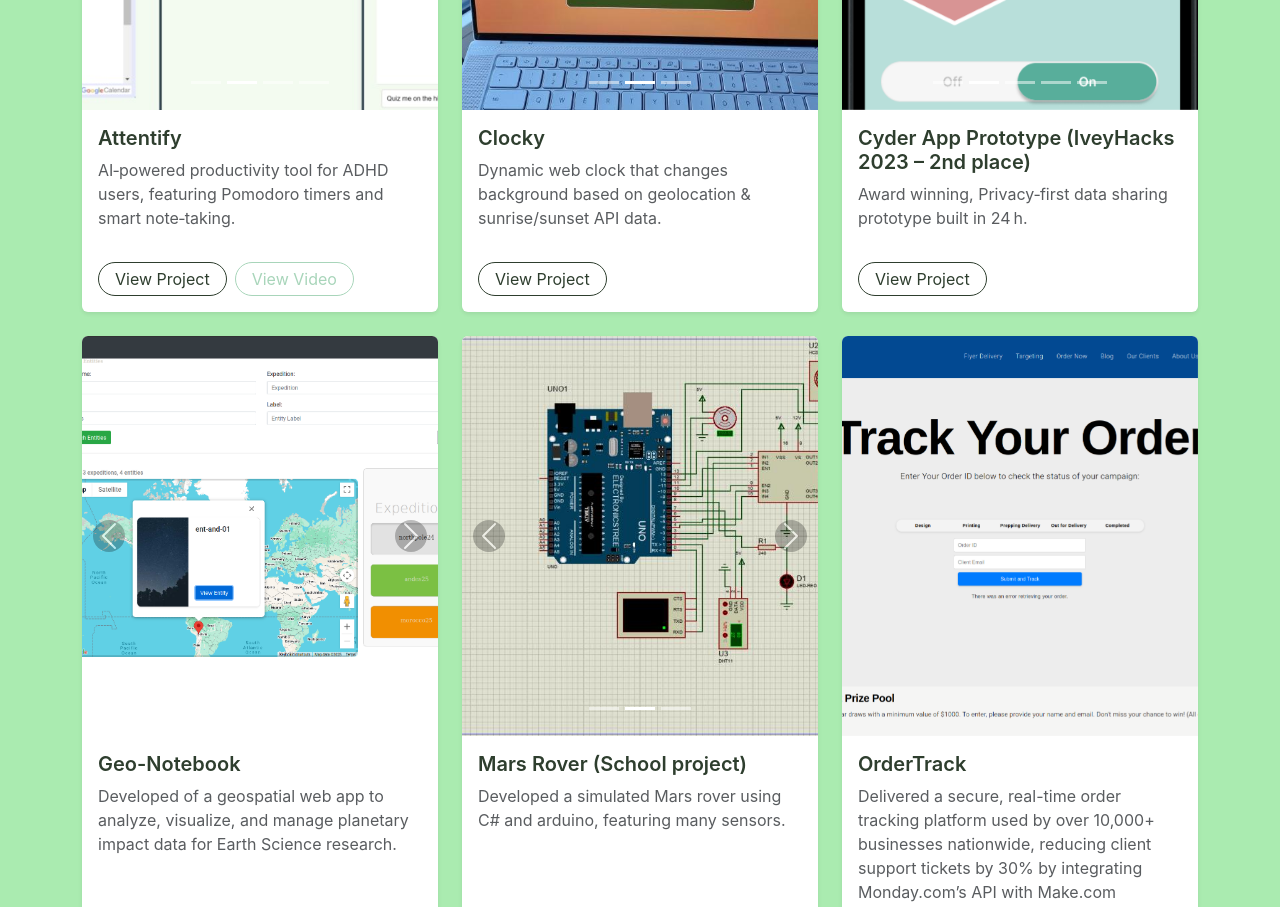
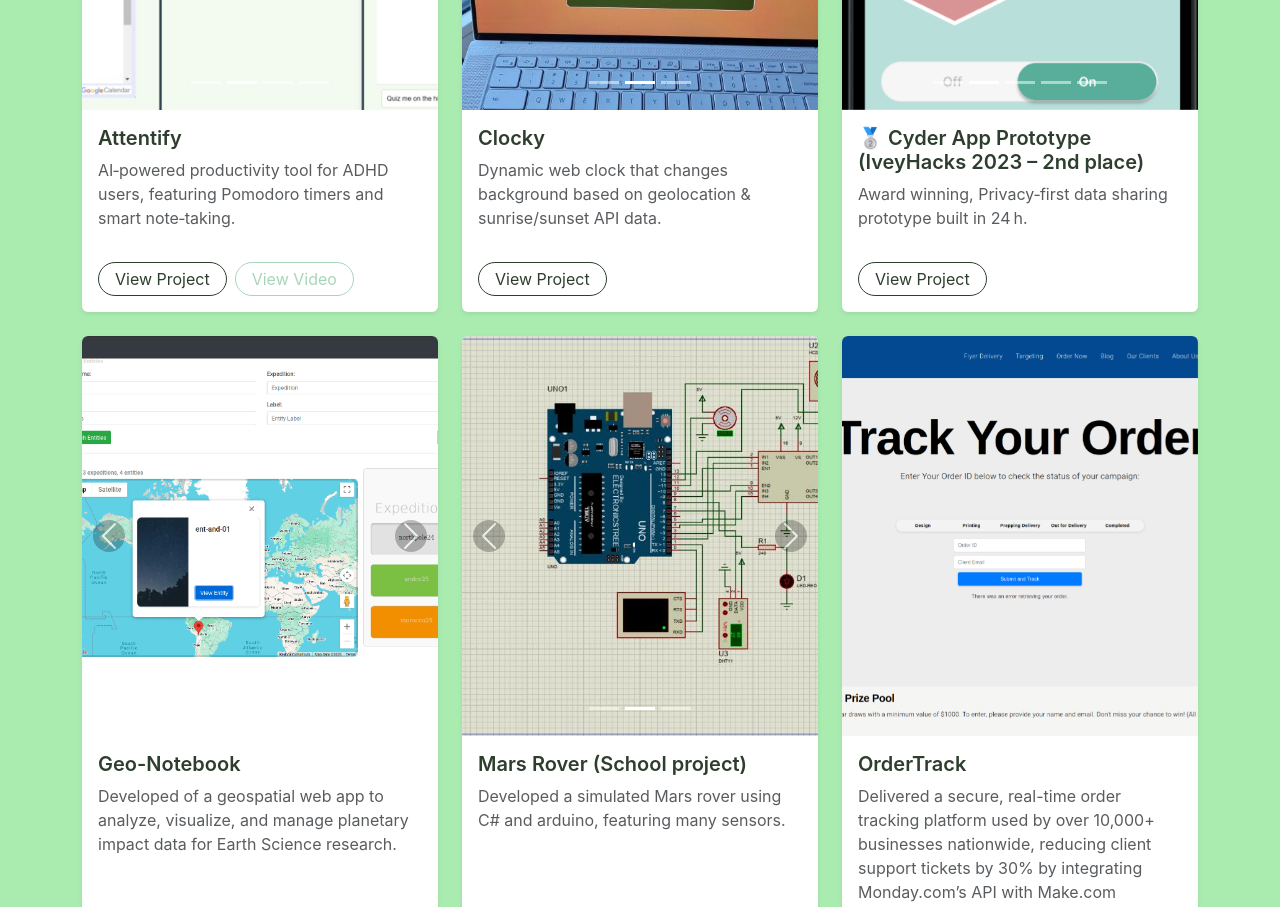
Before and after one commit to Faseeh-Naqvi/faseeh.ca, a React (Create React App) app in the folder my-portfolio/: page /projects in a window 1280 px wide. Shown: the part 1020-1927 px from the top of the page. Built offline with nearby package versions, Linux system fonts and the light colour scheme.

Commit message:
fixed link

```diff
--- a/my-portfolio/src/pages/Projects.js
+++ b/my-portfolio/src/pages/Projects.js
@@ -47,7 +47,7 @@ const projects = [
   },
   {
     id: "cyderapp",
-    title: "Cyder App Prototype (IveyHacks 2023 – 2nd place)",
+    title: "🥈 Cyder App Prototype (IveyHacks 2023 – 2nd place)",
     description: "Award winning, Privacy‑first data sharing prototype built in 24 h.",
     media: [
       { type: "image", src: "/images/projects/cyderApp/cyder0.png" },
@@ -56,7 +56,7 @@ const projects = [
       { type: "image", src: "/images/projects/cyderApp/cyder3.png" },
       { type: "image", src: "/images/projects/cyderApp/cyder4.png" },
     ],
-    link: "https://www.ivey.uwo.ca/news/news-ivey/2023/march/new-ivey-hackathon-allows-students-to-build-a-real-life-data-privacy-solution/null",
+    link: "https://www.ivey.uwo.ca/news/news-ivey/2023/march/new-ivey-hackathon-allows-students-to-build-a-real-life-data-privacy-solution/",
     featured: false,
   },
   {
```
